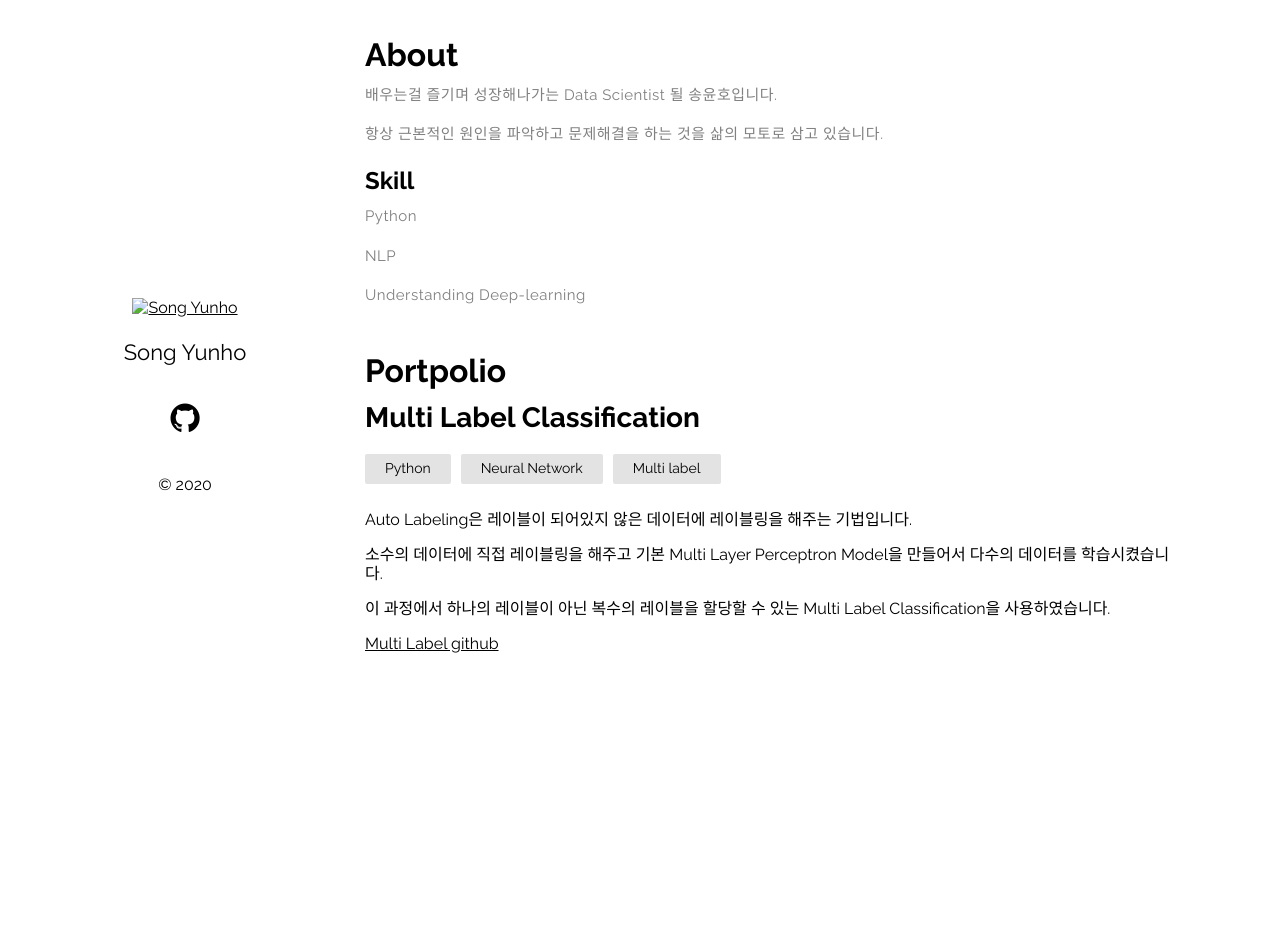
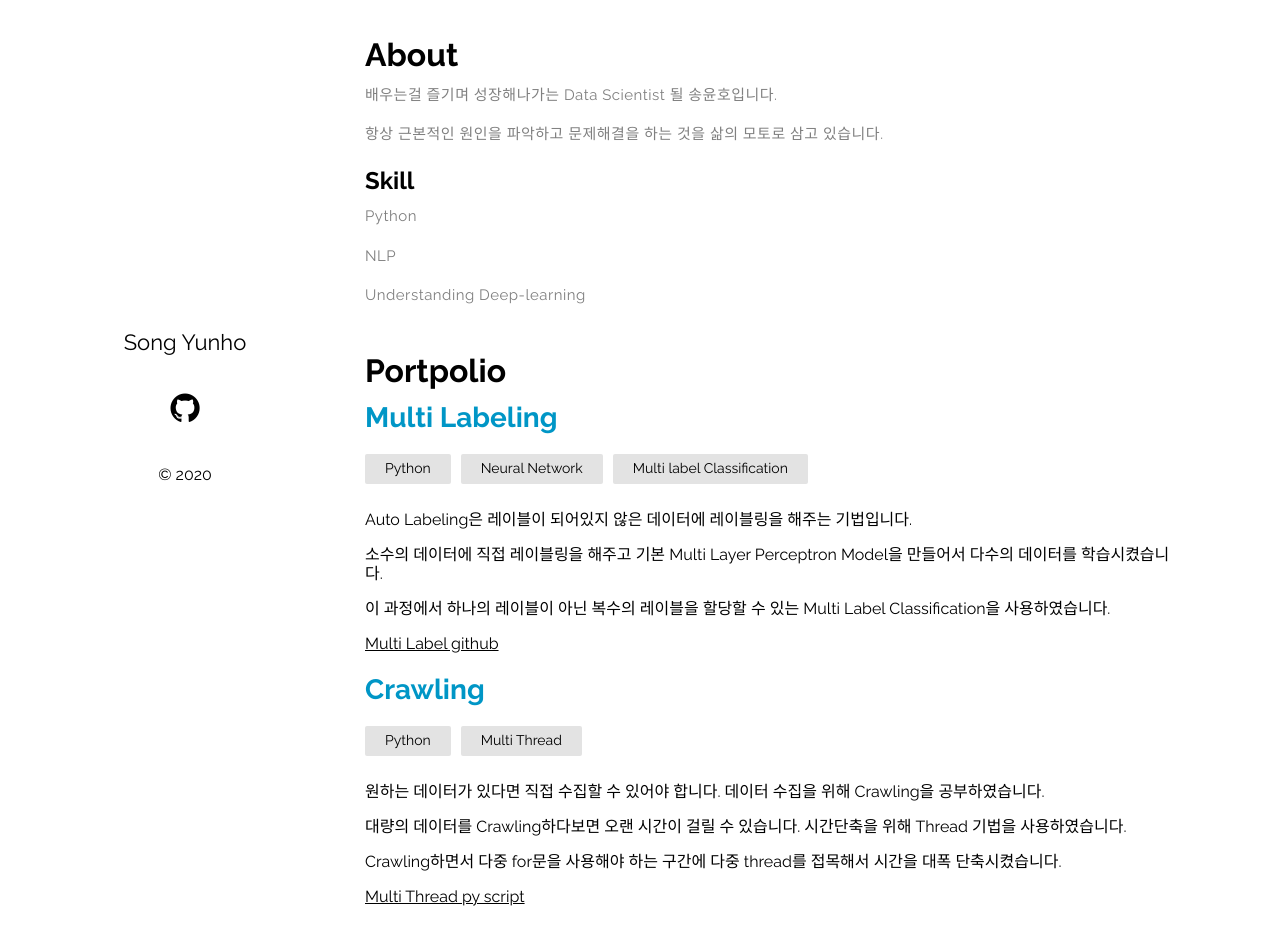
Before and after one commit to dbsgh3344/dbsgh3344.github.io, a Jekyll site: the page built from index.md, in a window 1280 px wide and 951 px high. Shown: the top 945 px of the window. Built offline with Jekyll 4.4.1, drawn with Linux system fonts in a browser that asks for light colours.

Commit message:
Update crawling and css

```diff
--- a/_config.yml
+++ b/_config.yml
@@ -1,10 +1,8 @@
 title: Song Portpolio
-author: GitHub User
-email: your-email@domain.com
+author: Song Yunho
+email: dbsgh3344@naver.com
 description: > # this means to ignore newlines until "show_exerpts:"
-  Write an awesome description for your new site here. You can edit this
-  line in _config.yml. It will appear in your document head meta (for
-  Google search results) and in your feed.xml site description.
+  song yunho portpolio
 show_excerpts: true # set to true to show excerpts on the homepage
 
 # Minima date format
@@ -18,7 +16,7 @@ plainwhite:
 
   # generate social links in footer
   social_links:
-    github:  thelehhman
+    github:  dbsgh3344
 
     rss: rss
     # dribbble: jekyll
--- a/_layouts/default.html
+++ b/_layouts/default.html
@@ -6,7 +6,7 @@
   <body>
     <main class="container">
       <section class="about">
-        <a href="/"><img src="{{  | relative_url }}" alt="{{ site.plainwhite.name }}"></a>
+        <!-- <a href="/"><img src="{{  | relative_url }}" alt="{{ site.plainwhite.name }}"></a> -->
         <h2 id="title">
           <a href="/">{{ site.plainwhite.name }}</a>
         </h2>
--- a/_layouts/home.html
+++ b/_layouts/home.html
@@ -57,10 +57,10 @@ layout: default
     {%- endfor -%} -->
     <h1>Portpolio</h1>
     <li>
-          <h2 class="post-title">Multi Label Classification</h2>
+          <h2 class="post-title">Multi Labeling</h2>
         </a>
         <div class="post-meta">
-          <ul class="post-categories"><li>Python</li><li>Neural Network</li><li>Multi label</li></ul>
+          <ul class="post-categories"><li>Python</li><li>Neural Network</li><li>Multi label Classification</li></ul>
         </div>
         <div><p>Auto Labeling은 레이블이 되어있지 않은 데이터에 레이블링을 해주는 기법입니다.</p>
           <p>소수의 데이터에 직접 레이블링을 해주고 기본 Multi Layer Perceptron Model을 만들어서 다수의 데이터를 학습시켰습니다.  </p>
@@ -69,6 +69,19 @@ layout: default
         <a href="https://github.com/dbsgh3344/AI-Coverletter-Assistant/blob/fromzero/Models/multi_label_classification.ipynb">Multi Label github</a>
 
       </li>
+      <li>
+        <h2 class="post-title">Crawling</h2>
+      </a>
+      <div class="post-meta">
+        <ul class="post-categories"><li>Python</li><li>Multi Thread</li></ul>
+      </div>
+      <div><p>원하는 데이터가 있다면 직접 수집할 수 있어야 합니다. 데이터 수집을 위해 Crawling을 공부하였습니다.</p>
+        <p>대량의 데이터를 Crawling하다보면 오랜 시간이 걸릴 수 있습니다. 시간단축을 위해 Thread 기법을 사용하였습니다.</p>
+        <p>Crawling하면서 다중 for문을 사용해야 하는 구간에 다중 thread를 접목해서 시간을 대폭 단축시켰습니다. </p>
+      </div>
+      <a href="https://github.com/dbsgh3344/AI-Coverletter-Assistant/blob/fromzero/Utils/crawling.py">Multi Thread py script</a>
+
+    </li>
 
 
 
--- a/_sass/plain.scss
+++ b/_sass/plain.scss
@@ -205,6 +205,8 @@ main {
 .post-title {
   line-height: 1.2em;
   font-size: 28px;
+  color: #0096c6;
+  color: #0096c6;
 }
 .posts,
 .post-container {
@@ -266,3 +268,11 @@ main {
   padding-bottom: 10px;
   font-weight: normal;
 }
+
+#home-title-text {
+  font-size: 40px;
+  color : #000;
+   border-bottom: 1px solid #222222;
+   margin-bottom: 5%;
+   padding-bottom: 10px;
+  }
```
